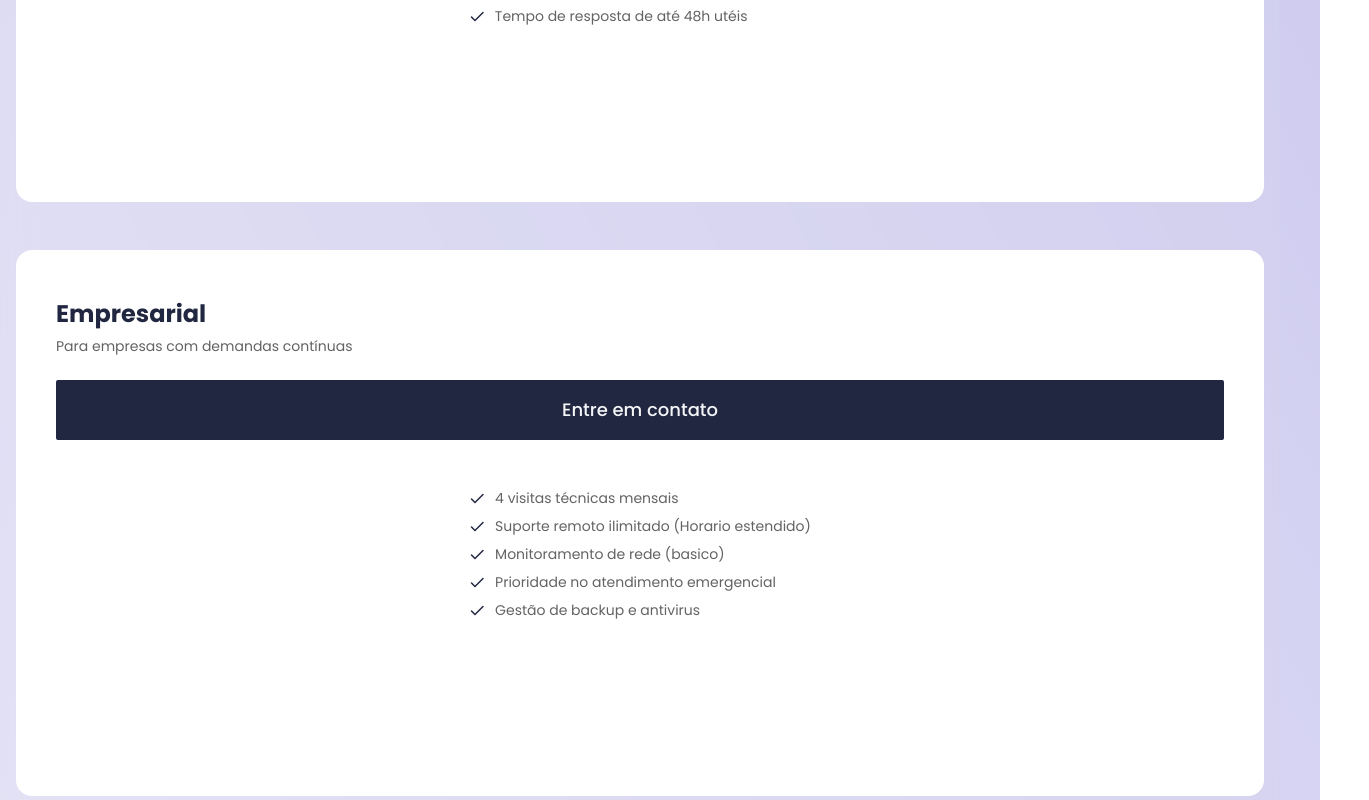
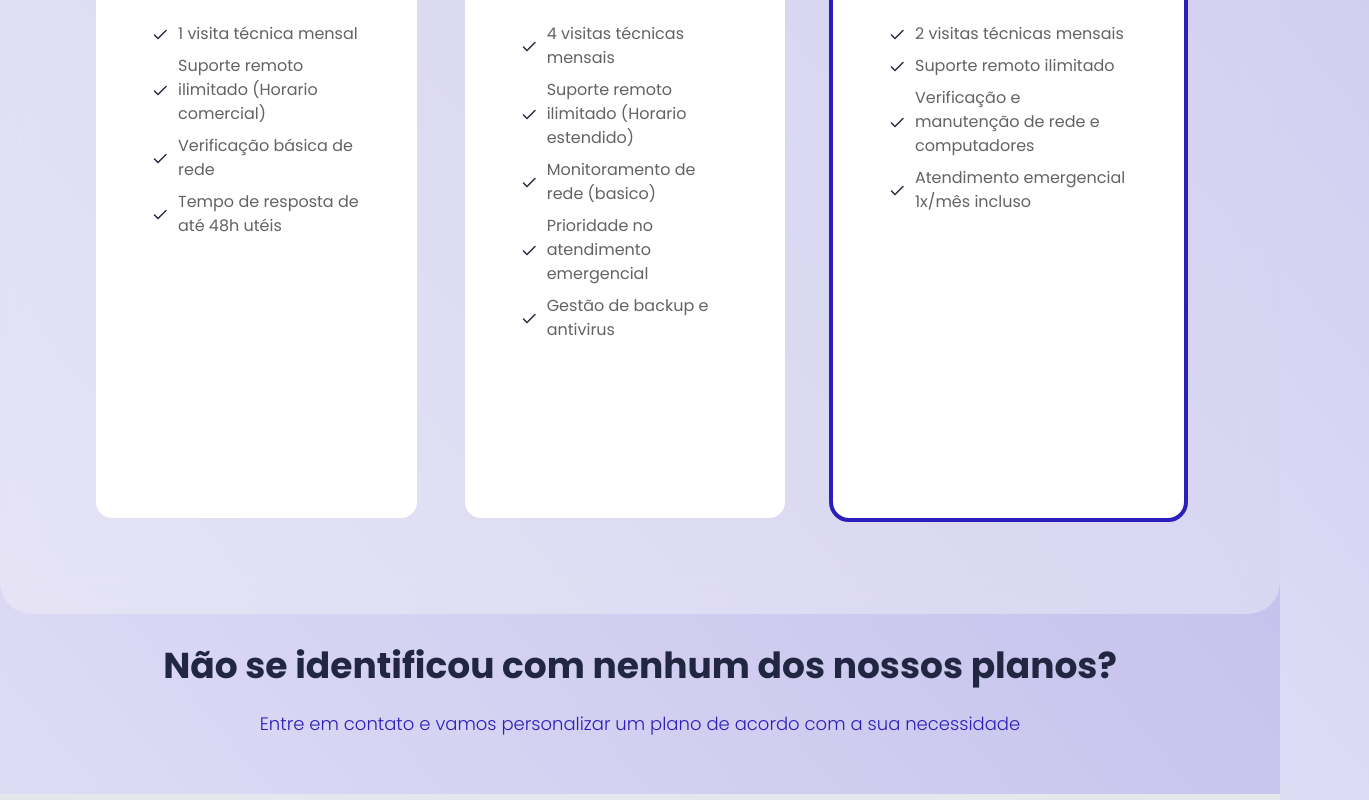
Before and after one commit to kaiobrunobm/netarise, a Next.js app: page /plans in a window 1280 px wide. Shown: the part 640-1440 px from the top of the page, 1369 px wide, since content can reach past the window. Built offline with nearby package versions, Linux system fonts and the light colour scheme.

Commit message:
Adding embed maps to the location of the company netarise

```diff
--- a/package.json
+++ b/package.json
@@ -10,6 +10,7 @@
   },
   "dependencies": {
     "@formspree/react": "^3.0.0",
+    "@googlemaps/js-api-loader": "^1.16.8",
     "@heroui/avatar": "^2.2.15",
     "@heroui/card": "^2.2.18",
     "@heroui/form": "^2.1.18",
@@ -19,6 +20,7 @@
     "@heroui/theme": "^2.4.15",
     "@heroui/user": "^2.2.15",
     "@phosphor-icons/react": "^2.1.8",
+    "@types/google.maps": "^3.58.1",
     "axios": "^1.9.0",
     "embla-carousel-autoplay": "^8.6.0",
     "embla-carousel-class-names": "^8.6.0",
--- a/src/app/components/Clients.tsx
+++ b/src/app/components/Clients.tsx
@@ -6,7 +6,7 @@ import ReviewCarousel from "./ReviewCarousel";
 export default function Clients() {
   return (
     <div className="h-full w-full flex flex-col justify-center pt-20 items-center bg-[#F4F5F7] z-0 gap-2.5 md:gap-12" id="Clients">
-      <h2 className="font-display text-2xl text-center">Nossos clientes</h2>
+      <h2 className="font-display text-2xl text-center font-bold">Nossos clientes</h2>
       <CompaniesCarousel />
 
       <h3 className="font-body font-extralight text-base md:text-3xl">O que os nossos clientes tem a dizer</h3>
--- a/src/app/components/Contact.tsx
+++ b/src/app/components/Contact.tsx
@@ -1,7 +1,5 @@
 'use client'
 import React from 'react';
-import Image from 'next/image';
-import mapImage from '@/app/public/map.svg';
 import MediumButton from './buttons/MediumButton';
 import Link from 'next/link';
 import { ArrowDownIcon, WhatsappLogoIcon } from '@phosphor-icons/react';
@@ -9,13 +7,15 @@ import ContactForm from './form/ContactForm';
 const Contact: React.FC = () => {
   return (
     <div className="h-full flex flex-col justify-center items-center bg-[#F4F5F7] py-20  gap-8 md:px-32" id="Contact">
-      <h2 className='font-display text-4xl md:text-6xl'>Entre em contato</h2>
+      <h2 className='font-display text-3xl md:text-5xl font-bold'>Entre em contato</h2>
       <div className='py-24 flex flex-col items-center justify-center gap-24 bg-linear-to-b from-[#E5E7ED] to-[#DFDDF5] w-full md:rounded-4xl'>
         <div className='flex flex-col items-center justify-center gap-1 md:flex-row-reverse md:flex-wrap'>
           <div className='flex flex-col items-center justify-center gap-11 px-8'>
-            <h3 className='font-body font-bold text-xl w-full text-end px-20 relative -bottom-18 -right-5 md:text-2xl md:-right-4'>Onde estamos</h3>
-            <Image src={mapImage} alt='netarise tech location' width={395} height={395} className='relative left-2 md:w-[420px] md:h-[420px]' />
-            <p className='relative -top-18 -right-3 text-end w-full px-20 font-body font-light text-sm md:text-lg'>Sobradinho Bahia - 48925000</p>
+            <h3 className='font-body font-bold text-xl w-full text-end px-10 relative -bottom-10 -right-6 md:text-2xl md:-right-4'>Onde estamos</h3>
+                <iframe src="https://www.google.com/maps/embed?pb=!1m17!1m12!1m3!1d15741.77373240866!2d-40.81302514846201!3d-9.470103391202777!2m3!1f0!2f0!3f0!3m2!1i1024!2i768!4f13.1!3m2!1m1!2zOcKwMjcnNDIuNCJTIDQwwrA0OCcyNS4zIlc!5e0!3m2!1sen!2sbr!4v1749494710813!5m2!1sen!2sbr" width="420" height="420"  referrerPolicy={"no-referrer-when-downgrade"}
+                className='rounded-3xl shadow-2xl w-[280px] h-[280px] md:w-[420px] md:h-[420px]'/>
+
+            <p className='relative -top-4 -right-6 text-end w-full px-10 font-body font-light text-sm md:text-lg'>Sobradinho Bahia - 48925000</p>
           </div>
 
           <div className='flex flex-col items-center justify-center gap-11 px-8 md:items-start'>
@@ -31,7 +31,6 @@ const Contact: React.FC = () => {
               </button>
               <Link href='/#Form'>
                 <MediumButton text='Formulario abaixo' icon={<ArrowDownIcon size={24} className='animate-bounce' />} />
-
               </Link>
             </div>
           </div>
--- a/src/app/components/Services.tsx
+++ b/src/app/components/Services.tsx
@@ -7,6 +7,7 @@ import servers from '@/app/public/icons/servers.svg'
 import ServiceCard from './cards/ServiceCard'
 import LargeButton from '@/app/components/buttons/LargeButton'
 import { ArrowUpRightIcon } from '@phosphor-icons/react'
+import Link from 'next/link'
 
 const Services: React.FC = () => {
   return (
@@ -21,7 +22,9 @@ const Services: React.FC = () => {
 
         </div>
         <div className='w-full flex justify-center items-center md:justify-end'>
-          <LargeButton text='Nossos serviços' formStatus='default' icon={<ArrowUpRightIcon size={32} />} />
+          <Link href={'/services'}>
+            <LargeButton text='Nossos serviços' formStatus='default' icon={<ArrowUpRightIcon size={32} />} />
+          </Link>
         </div>
       </div>
 
--- a/src/app/components/Team.tsx
+++ b/src/app/components/Team.tsx
@@ -10,7 +10,7 @@ import douglasProfile from '@/app/public/personas/douglas-profile.jpg'
 const Team: React.FC = () => {
  return (
   <div className="h-full flex flex-col justify-center items-center bg-[#F4F5F7] gap-12 pt-32" id="Team">
-        <h2 className='font-display text-2xl'>Nossa equipe</h2>
+        <h2 className='font-display text-2xl font-bold'>Nossa equipe</h2>
         <div className='flex flex-col justify-center items-center gap-8 md:flex-row'>
           <Persona name='Kaio Bruno' image={kaioPersona} profileImage={kaioProfile} username='bmkaiobruno' role='Desenvolvedor ' links={{
             linkedin: 'https://www.linkedin.com/in/bmkaiobruno/',
--- a/src/app/plans/components/PlanCard.tsx
+++ b/src/app/plans/components/PlanCard.tsx
@@ -13,12 +13,12 @@ interface PlanCardProps {
 
 const PlanCard: React.FC<PlanCardProps> = ({planTitle, planDescription, planBenefits, isMostPopular}) => {
   return (
-    <div className={`flex flex-col items-center gap-12 self-stretch rounded-2xl px-10 py-12 bg-white ${isMostPopular && 'outline-[#2B1EBB] outline-4  relative'}`}>
-      {isMostPopular && <span className='absolute right-4 text-sm top-4 bg-[#2B1EBB] px-6 py-1.5 text-white rounded-full  '>Popular</span>}
+    <div className={`flex flex-col items-center gap-12 self-stretch rounded-2xl px-10 py-12 bg-white ${isMostPopular && 'outline-[#2B1EBB] outline-4  relative'} md:max-w-90 md:px-14`}>
+      {isMostPopular && <span className='absolute right-4 text-sm top-4 bg-[#2B1EBB] px-6 py-1.5 text-white rounded-full'>Popular</span>}
       <div className='flex flex-col items-center gap-6 self-stretch'>
         <div className='flex flex-col items-start gap-1.5 self-stretch text-[#212740]'>
-         <h2 className='font-bold text-2xl'>{planTitle}</h2>
-          <p className='text-[#636363] text-sm'>{planDescription}</p>
+         <h2 className='font-bold text-2xl md:text-3xl'>{planTitle}</h2>
+          <p className='text-[#636363] text-sm md:text-base'>{planDescription}</p>
         </div>
             <LargeButton text='Entre em contato' formStatus='default'/>
       </div>
@@ -27,7 +27,7 @@ const PlanCard: React.FC<PlanCardProps> = ({planTitle, planDescription, planBene
           return (
             <li className='flex justify-center items-center gap-2.5' key={index}>
               <CheckIcon size={16} weight='bold' color='#212740' className='min-h-4 min-w-4'/>
-              <p className='text-sm text-[#636363]'>{benefit}</p>
+              <p className='text-sm md:text-base text-[#636363]'>{benefit}</p>
             </li>
           )
         })}
--- a/src/app/plans/page.tsx
+++ b/src/app/plans/page.tsx
@@ -7,18 +7,18 @@ import Link from 'next/link'
 const Plans: React.FC = () => {
   return (
     <div className='flex flex-col items-center justify-start gap-8 self-stretch h-full pt-32'>
-      <Image src={logo} alt='Logo netarise image' height={350} className='absolute top-48 right-0 rotate-18 z-50 h-72 w-auto' />
-      <h1 className='text-4xl font-bold'>Planos</h1>
-      <div className='flex flex-col justify-center w-full bg-[#F4F5F7]/40 backdrop-blur-lg z-50 py-12 px-4'>
-        <div className='flex flex-col items-start gap-12'>
+      <Image src={logo} alt='Logo netarise image' height={350} className='absolute top-48 right-0 rotate-18 z-50 h-72 w-auto md:h-auto md:top-14'/>
+      <h1 className='text-4xl font-bold md:text-6xl'>Planos</h1>
+      <div className='flex flex-col justify-center w-full bg-[#F4F5F7]/40 backdrop-blur-lg z-50 py-12 px-4 md:w-auto md:px-24 md:py-24 md:rounded-4xl'>
+        <div className='flex flex-col items-start gap-12 xl:flex-row md:justify-center'>
           <PlanCard planTitle='Basico' planDescription='Ideal para pequenos escritorios e autônomos' planBenefits={['1 visita técnica mensal', 'Suporte remoto ilimitado (Horario comercial)', 'Verificação básica de rede', 'Tempo de resposta de até 48h utéis']} />
           <PlanCard planTitle='Empresarial' planDescription='Para empresas com demandas contínuas' planBenefits={['4 visitas técnicas mensais', 'Suporte remoto ilimitado (Horario estendido)', 'Monitoramento de rede (basico)', 'Prioridade no atendimento emergencial', 'Gestão de backup e antivirus']} />
           <PlanCard planTitle='Profissioal' planDescription='Para empresas com 5 a 15 equipamentos' planBenefits={['2 visitas técnicas mensais', 'Suporte remoto ilimitado', 'Verificação e manutenção de rede e computadores', 'Atendimento emergencial 1x/mês incluso']} isMostPopular />
         </div>
       </div>
       <div className='flex flex-col items-center px-8 gap-6 '>
-        <span className='font-bold text-2xl  text-center'>Não se identificou com nenhum dos nossos planos?</span>
-        <Link href='/' className='text-center text-sm font-light text-[#2B1EBB] hover:underline pb-14'>Entre em contato e vamos personalizar um plano de acordo com a sua necessidade</Link>
+        <span className='font-bold text-2xl  text-center md:text-4xl'>Não se identificou com nenhum dos nossos planos?</span>
+        <Link href='/' className='text-center text-sm font-light text-[#2B1EBB] hover:underline pb-14 md:text-lg'>Entre em contato e vamos personalizar um plano de acordo com a sua necessidade</Link>
       </div>
 
     </div>
--- /dev/null
+++ b/src/app/services/page.tsx
@@ -0,0 +1,14 @@
+import React from 'react'
+import Image from 'next/image'
+import logo from '@/app/public/logo-lg.svg'
+
+const Services: React.FC = () => {
+  return (
+    <div className='h-screen flex flex-col items-center justify-center gap-6'>
+      <Image src={logo} alt='Netarise Logo' height={300}/>
+      <h1 className='font-bold text-8xl text-center'>EM BREVE</h1>
+    </div>
+  )
+}
+
+export default Services
```
Also changed, not shown: src/app/components/HomePage.tsx (+31 -8 lines), 1 other file (tests, documents, lock files or other folders).
